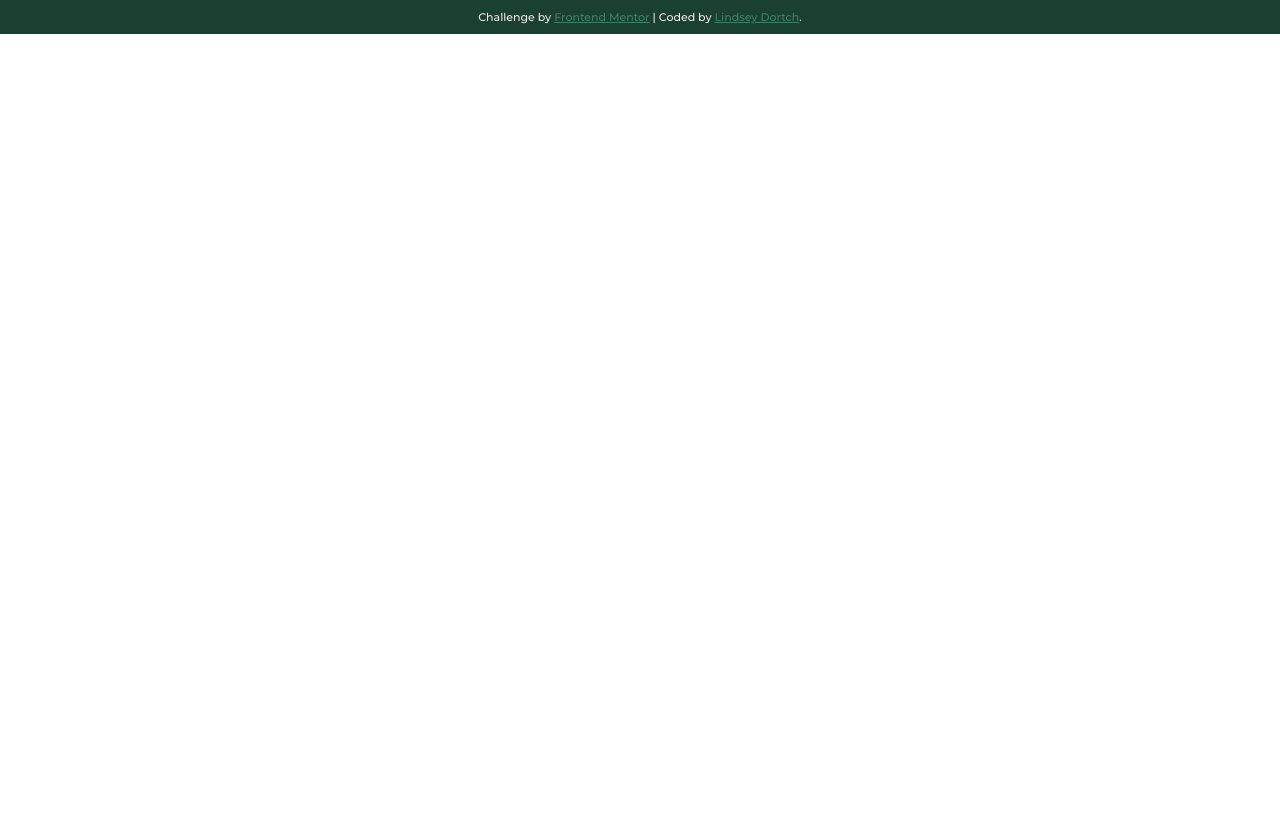
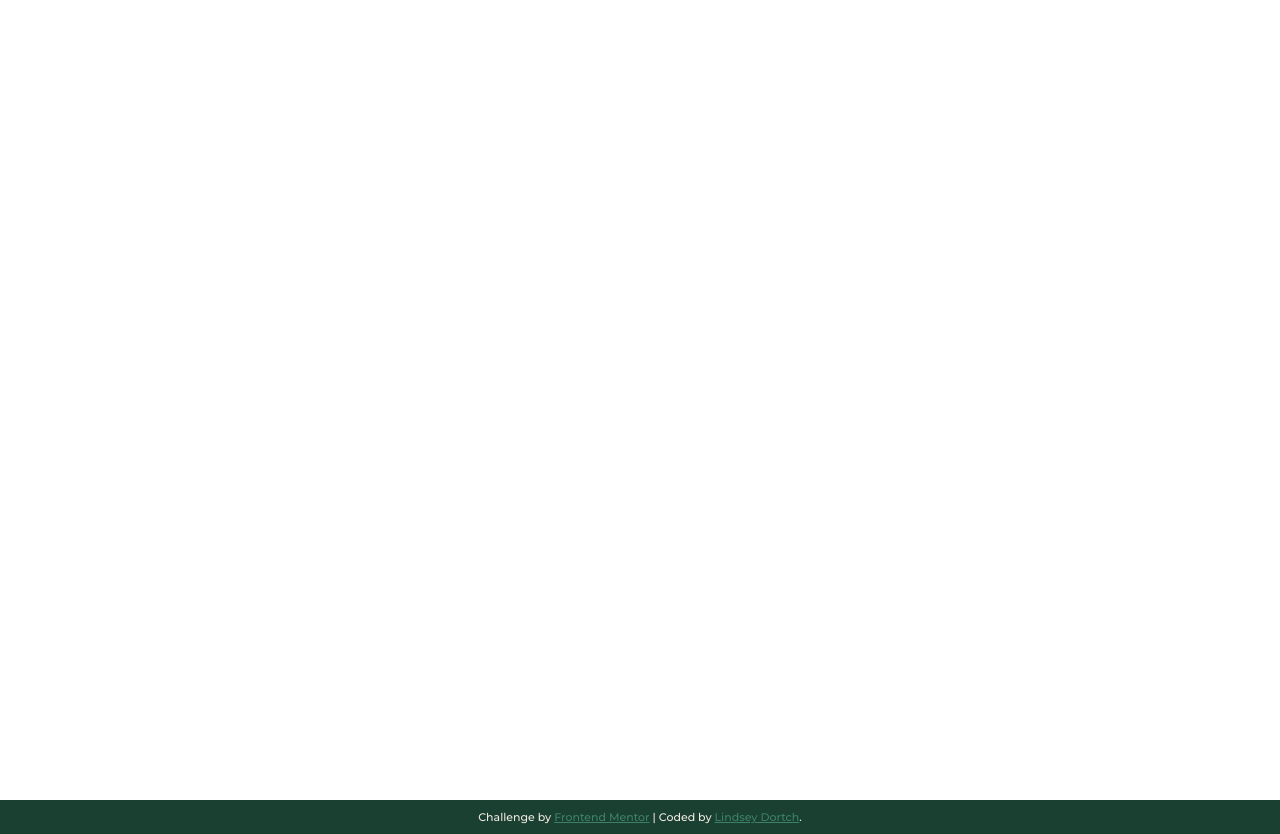
Before and after one commit to lindseydortch/product-preview-card-component-nextjs, a Next.js app: page / in a window 1280 px wide. Before the commit the page ends 800 px from the top, so only its background shows below. Built offline with nearby package versions, Linux system fonts and the light colour scheme.

Commit message:
Initial page setup

```diff
--- a/app/home.module.scss
+++ b/app/home.module.scss
@@ -1 +1,10 @@
 @use "@/app/_styles/variables" as *;
+
+.section {
+  width: 100lvw;
+  height: 100lvh;
+
+  display: flex;
+  justify-content: center;
+  align-items: center;
+}
--- a/app/page.jsx
+++ b/app/page.jsx
@@ -1,5 +1,5 @@
 import styles from "./home.module.scss";
 
 export default function Home() {
-  return <section className={styles.page}></section>;
+  return <section className={styles.section}></section>;
 }
```
